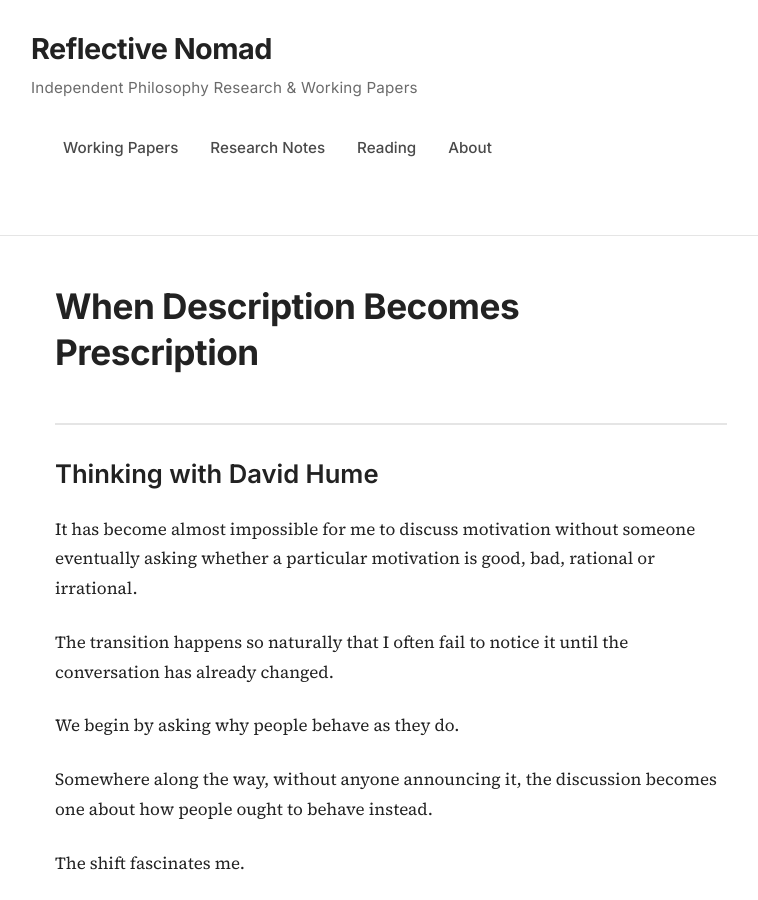
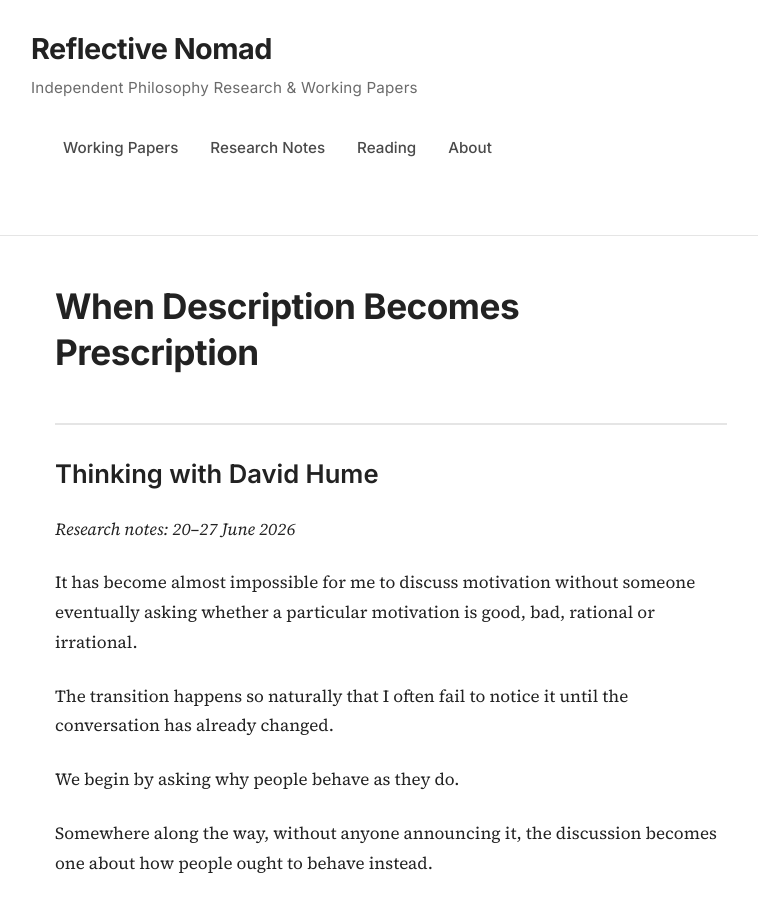
Before and after one commit to Reflectivenomad/reflectivenomad.github.io, a Jekyll site: the page built from hume.md, in a window 1280 px wide and 900 px high. Shown: the whole window, without its empty margins (249-1007 px from the left). Built offline with Jekyll 4.4.1, drawn with Linux system fonts in a browser that asks for light colours.

Commit message:
Update hume.md

```diff
--- a/hume.md
+++ b/hume.md
@@ -7,6 +7,8 @@ permalink: /thinking-alongside/hume/
 # When Description Becomes Prescription
 
 ## Thinking with David Hume
+
+*Research notes: 20–27 June 2026*
 
 It has become almost impossible for me to discuss motivation without someone eventually asking whether a particular motivation is good, bad, rational or irrational.
 
```
